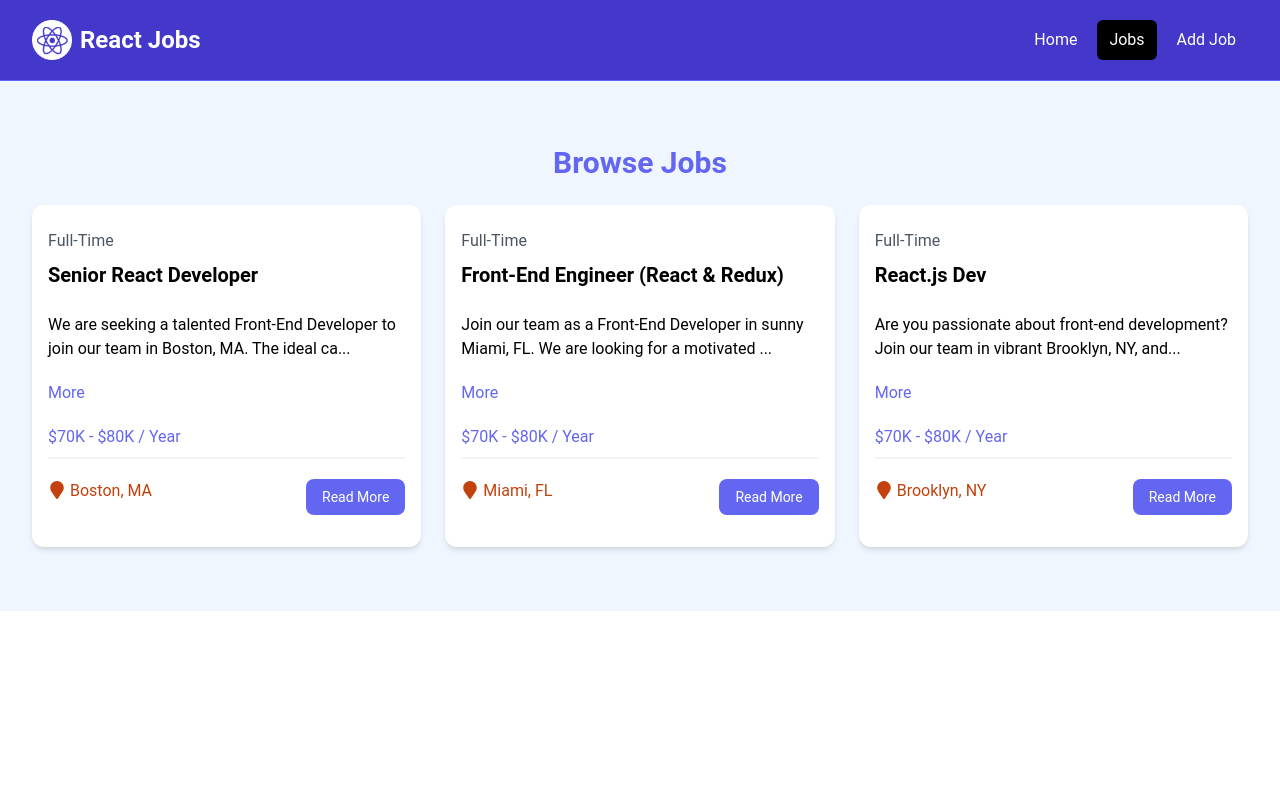
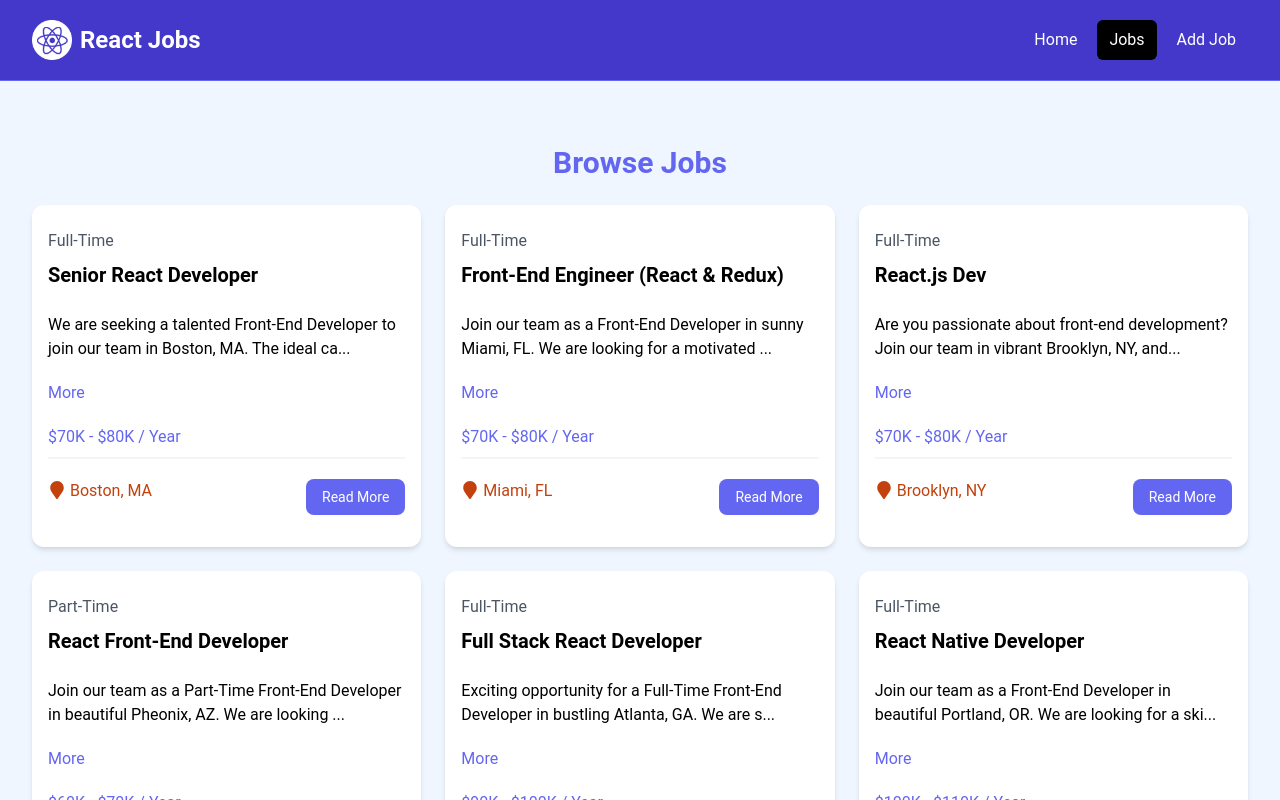
Before and after one commit to Annie-Huang/react-crash-2024, a React (Vite) app: page /jobs in a window 1280 px wide. Shown: the top 800 px of the page. Built offline with nearby package versions, Linux system fonts and the light colour scheme.

Commit message:
Add a prop of 'isHome' to pass into <JobListings> component

```diff
--- a/src/components/JobListings.tsx
+++ b/src/components/JobListings.tsx
@@ -1,18 +1,24 @@
 import jobs from '../jobs.json';
 import { JobListing } from './JobListing.tsx';
+import { FC } from 'react';
 
-export const JobListings = () => {
+export interface JobListingsProps {
+  isHome?: boolean;
+}
+
+export const JobListings: FC<JobListingsProps> = ({ isHome = false }) => {
   // console.log('jobs=', jobs);
-  const recentJobs = jobs.slice(0, 3);
+  // const recentJobs = jobs.slice(0, 3);
+  const jobListings = isHome ? jobs.slice(0, 3) : jobs;
 
   return (
     <section className='bg-blue-50 px-4 py-10'>
       <div className='container-xl lg:container m-auto'>
         <h2 className='text-3xl font-bold text-indigo-500 mb-6 text-center'>
-          Browse Jobs
+          {isHome ? 'Recent Jobs' : 'Browse Jobs'}
         </h2>
         <div className='grid grid-cols-1 md:grid-cols-3 gap-6'>
-          {recentJobs.map((job) => (
+          {jobListings.map((job) => (
             <JobListing key={job.id} job={job} />
           ))}
         </div>
--- a/src/pages/HomePage.tsx
+++ b/src/pages/HomePage.tsx
@@ -8,7 +8,7 @@
     <>
       <Hero />
       <HomeCards />
-      <JobListings />
+      <JobListings isHome={true} />
       <ViewAllJobs />
     </>
   );
```
